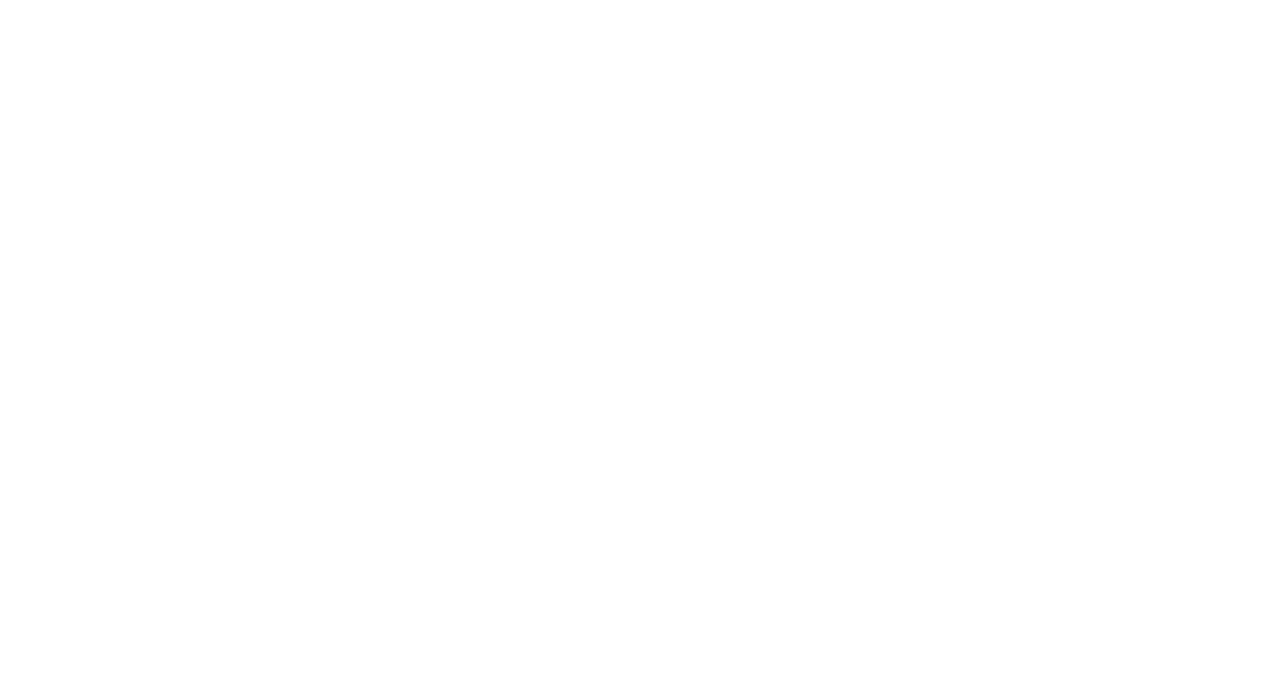
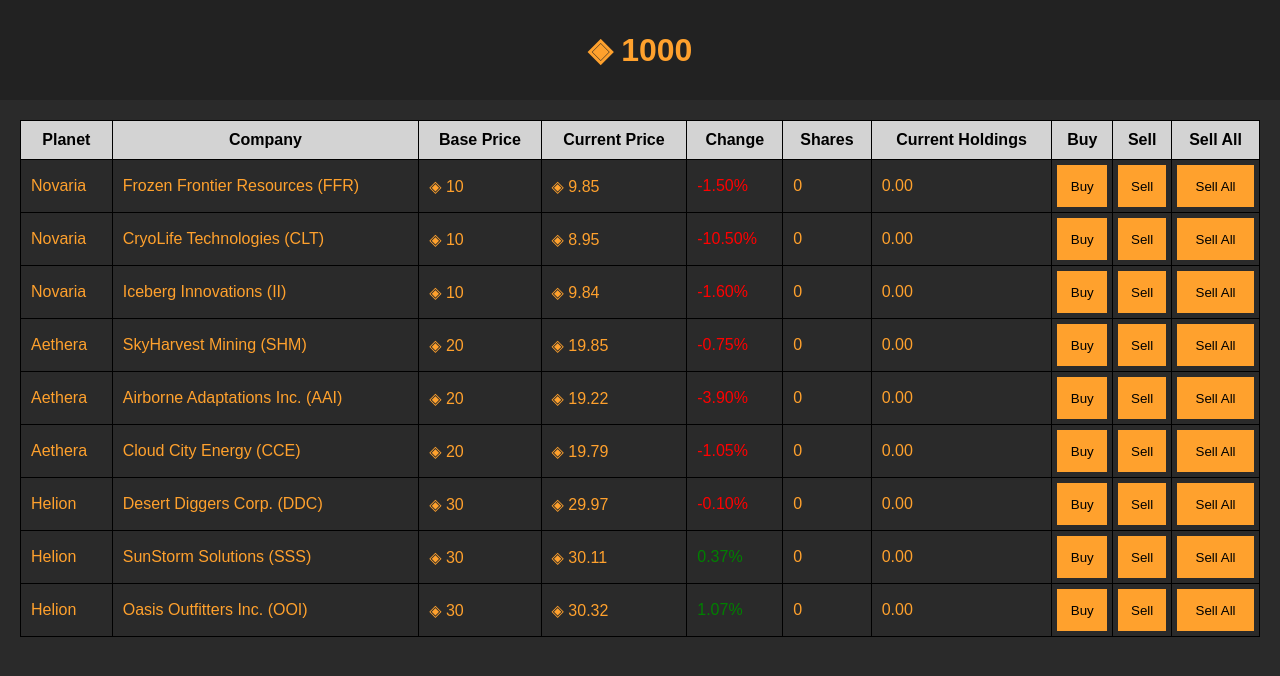
Before and after one commit to RobertArnosson/robertarnosson.github.io, a plain HTML site: page game/html/stockmarket.html in a window 1280 px wide. Drawn offline with Linux system fonts and the light colour scheme.

Commit message:
StockMarket Version

```diff
--- /dev/null
+++ b/game/css/stockmarket.css
@@ -0,0 +1,43 @@
+table {
+    border-collapse: collapse;
+    margin: 20px;
+}
+
+th, td {
+    padding: 10px;
+    border: 1px solid black;
+}
+
+td {
+    color: #FFA12D;
+}
+
+th {
+    background-color: lightgray;
+}
+
+td:nth-child(n+8) {
+    padding: 5px;
+}
+
+.positive {
+    color: green;
+}
+
+.negative {
+    color: red;
+}
+.stock-button {
+    width: 100%;
+    height: 42px;
+    border: 0;
+    background-color: #FFA12D;
+}
+
+.stock-button:hover {
+    background-color: #ffba66;
+}
+
+.stock-button:active {
+    background-color: #d3821f;
+}
--- /dev/null
+++ b/game/html/map_space.html
@@ -0,0 +1,20 @@
+<!DOCTYPE html>
+<html>
+<head>
+	<title>Ore Information</title>
+	<link rel="stylesheet" type="text/css" href="../css/style.css">
+	<link rel="stylesheet" type="text/css" href="../css/body.css">
+	<link rel="stylesheet" type="text/css" href="../css/infobar.css">
+	<link rel="stylesheet" type="text/css" href="../css/map.css">
+</head>
+<body>
+    <div id="container">
+        <img id="map" draggable="false" src="../img/map/map.png">
+        <div class="marker-button" id="marker-1"><button class="marker-button-b">Planet 1</button></div>
+        <div class="marker-button" id="marker-2"><button class="marker-button-b">Planet 2</button></div>
+        <div class="marker-button" id="marker-3"><button class="marker-button-b">Planet 3</button></div>
+        <div class="marker-button" id="marker-4"><button class="marker-button-b">Planet 4</button></div>
+    </div>
+</body>
+<script type="text/javascript" src="../js/map.js"></script>
+</html>
--- a/game/html/stockmarket.html
+++ b/game/html/stockmarket.html
@@ -0,0 +1,143 @@
+<!DOCTYPE html>
+<html>
+  <head>
+    <title>Stock Market</title>
+    <link rel="stylesheet" type="text/css" href="../css/body.css">
+    <link rel="stylesheet" type="text/css" href="../css/stockmarket.css">
+    <link rel="stylesheet" type="text/css" href="../css/infobar.css">
+  </head>
+  <body>
+    <div class="info">
+        <div id="info-div">
+            <h1 id="money">◈ 0</h1>
+        </div>
+    </div>
+    <table>
+        <thead>
+            <tr>
+                <th>Planet</th>
+                <th>Company</th>
+                <th>Base Price</th>
+                <th>Current Price</th>
+                <th>Change</th>
+                <th>Shares</th>
+                <th>Current Holdings</th>
+                <th>Buy</th>
+                <th>Sell</th>
+                <th>Sell All</th>
+            </tr>
+        </thead>
+        <tbody>
+            <tr>
+                <td>Novaria</td>
+                <td>Frozen Frontier Resources (FFR)</td>
+                <td>◈ 10</td>
+                <td id="ffr-price"></td>
+                <td id="ffr-change"></td>
+                <td id="ffr-shares">0</td>
+                <td id="ffr-holdings"></td>
+                <td><button class="stock-button" onclick="buyStock(0, 1)">Buy</button></td>
+                <td><button class="stock-button" onclick="sellStock(0, 1)">Sell</button></td>
+                <td><button class="stock-button" onclick="sellStock(0, 0)">Sell All</button></td>
+            </tr>
+            <tr>
+                <td>Novaria</td>
+                <td>CryoLife Technologies (CLT)</td>
+                <td>◈ 10</td>
+                <td id="clt-price"></td>
+                <td id="clt-change"></td>
+                <td id="clt-shares">0</td>
+                <td id="clt-holdings"></td>
+                <td><button class="stock-button" onclick="buyStock(1, 1)">Buy</button></td>
+                <td><button class="stock-button" onclick="sellStock(1, 1)">Sell</button></td>
+                <td><button class="stock-button" onclick="sellStock(1, 0)">Sell All</button></td>
+            </tr>
+            <tr>
+                <td>Novaria</td>
+                <td>Iceberg Innovations (II)</td>
+                <td>◈ 10</td>
+                <td id="ii-price"></td>
+                <td id="ii-change"></td>
+                <td id="ii-shares">0</td>
+                <td id="ii-holdings"></td>
+                <td><button class="stock-button" onclick="buyStock(2, 1)">Buy</button></td>
+                <td><button class="stock-button" onclick="sellStock(2, 1)">Sell</button></td>
+                <td><button class="stock-button" onclick="sellStock(2, 0)">Sell All</button></td>
+            </tr>
+            <tr>
+                <td>Aethera</td>
+                <td>SkyHarvest Mining (SHM)</td>
+                <td>◈ 20</td>
+                <td id="shm-price"></td>
+                <td id="shm-change"></td>
+                <td id="shm-shares">0</td>
+                <td id="shm-holdings"></td>
+                <td><button class="stock-button" onclick="buyStock(3, 1)">Buy</button></td>
+                <td><button class="stock-button" onclick="sellStock(3, 1)">Sell</button></td>
+                <td><button class="stock-button" onclick="sellStock(3, 0)">Sell All</button></td>
+            </tr>
+            <tr>
+                <td>Aethera</td>
+                <td>Airborne Adaptations Inc. (AAI)</td>
+                <td>◈ 20</td>
+                <td id="aai-price"></td>
+                <td id="aai-change"></td>
+                <td id="aai-shares">0</td>
+                <td id="aai-holdings"></td>
+                <td><button class="stock-button" onclick="buyStock(4, 1)">Buy</button></td>
+                <td><button class="stock-button" onclick="sellStock(4, 1)">Sell</button></td>
+                <td><button class="stock-button" onclick="sellStock(4, 0)">Sell All</button></td>
+            </tr>
+            <tr>
+                <td>Aethera</td>
+                <td>Cloud City Energy (CCE)</td>
+                <td>◈ 20</td>
+                <td id="cce-price"></td>
+                <td id="cce-change"></td>
+                <td id="cce-shares">0</td>
+                <td id="cce-holdings"></td>
+                <td><button class="stock-button" onclick="buyStock(5, 1)">Buy</button></td>
+                <td><button class="stock-button" onclick="sellStock(5, 1)">Sell</button></td>
+                <td><button class="stock-button" onclick="sellStock(5, 0)">Sell All</button></td>
+            </tr>
+            <tr>
+                <td>Helion</td>
+                <td>Desert Diggers Corp. (DDC)</td>
+                <td>◈ 30</td>
+                <td id="ddc-price"></td>
+                <td id="ddc-change"></td>
+                <td id="ddc-shares">0</td>
+                <td id="ddc-holdings"></td>
+                <td><button class="stock-button" onclick="buyStock(6, 1)">Buy</button></td>
+                <td><button class="stock-button" onclick="sellStock(6, 1)">Sell</button></td>
+                <td><button class="stock-button" onclick="sellStock(6, 0)">Sell All</button></td>
+            </tr>
+            <tr>
+                <td>Helion</td>
+                <td>SunStorm Solutions (SSS)</td>
+                <td>◈ 30</td>
+                <td id="sss-price"></td>
+                <td id="sss-change"></td>
+                <td id="sss-shares">0</td>
+                <td id="sss-holdings"></td>
+                <td><button class="stock-button" onclick="buyStock(7, 1)">Buy</button></td>
+                <td><button class="stock-button" onclick="sellStock(7, 1)">Sell</button></td>
+                <td><button class="stock-button" onclick="sellStock(7, 0)">Sell All</button></td>
+            </tr>
+            <tr>
+                <td>Helion</td>
+                <td>Oasis Outfitters Inc. (OOI)</td>
+                <td>◈ 30</td>
+                <td id="ooi-price"></td>
+                <td id="ooi-change"></td>
+                <td id="ooi-shares">0</td>
+                <td id="ooi-holdings"></td>
+                <td><button class="stock-button" onclick="buyStock(8, 1)">Buy</button></td>
+                <td><button class="stock-button" onclick="sellStock(8, 1)">Sell</button></td>
+                <td><button class="stock-button" onclick="sellStock(8, 0)">Sell All</button></td>
+            </tr>
+        </tbody>
+    </table>
+    <script src="../js/stockmarket.js"></script>
+  </body>
+</html>
--- /dev/null
+++ b/game/js/stockmarket.js
@@ -0,0 +1,196 @@
+
+
+// Stock data
+const stocks = [
+    {
+    planet: "Novaria",
+    company: "Frozen Frontier Resources (FFR)",
+    name: "FFR",
+    symbol: "◈",
+    basePrice: 10,
+    price: 10,
+    volatility: 1,
+    change: 0,
+    shares: 0  },
+
+    {
+    planet: "Novaria",
+    company: "CryoLife Technologies (CLT)",
+    name: "CLT",
+    symbol: "◈",
+    basePrice: 10,
+    price: 10,
+    volatility: 1,
+    change: 0,
+    shares: 0
+    },
+    {
+    planet: "Novaria",
+    company: "Iceberg Innovations (II)",
+    name: "II",
+    symbol: "◈",
+    basePrice: 10,
+    price: 10,
+    volatility: 1,
+    change: 0,
+    shares: 0
+    },
+    {
+    planet: "Aethera",
+    company: "SkyHarvest Mining (SHM)",
+    name: "SHM",
+    symbol: "◈",
+    basePrice: 20,
+    price: 20,
+    volatility: 1,
+    change: 0,
+    shares: 0
+    },
+    {
+    planet: "Aethera",
+    company: "Airborne Adaptations Inc. (AAI)",
+    name: "AAI",
+    symbol: "◈",
+    basePrice: 20,
+    price: 20,
+    volatility: 1,
+    change: 0,
+    shares: 0
+    },
+    {
+    planet: "Aethera",
+    company: "Cloud City Energy (CCE)",
+    name: "CCE",
+    symbol: "◈",
+    basePrice: 20,
+    price: 20,
+    volatility: 1,
+    change: 0,
+    shares: 0
+    },
+    {
+    planet: "Helion",
+    company: "Desert Diggers Corp. (DDC)",
+    name: "DDC",
+    symbol: "◈",
+    basePrice: 30,
+    price: 30,
+    volatility: 1,
+    change: 0,
+    shares: 0
+    },
+    {
+    planet: "Helion",
+    company: "SunStorm Solutions (SSS)",
+    name: "SSS",
+    symbol: "◈",
+    basePrice: 30,
+    price: 30,
+    volatility: 1,
+    change: 0,
+    shares: 0
+    },
+    {
+    planet: "Helion",
+    company: "Oasis Outfitters Inc. (OOI)",
+    name: "OOI",
+    symbol: "◈",
+    basePrice: 30,
+    price: 30,
+    volatility: 1,
+    change: 0,
+    shares: 0
+    }
+];
+
+function updatePrices() {
+  for (let i = 0; i < stocks.length; i++) {
+    let stock = stocks[i];
+    let basePrice = stock.basePrice;
+    let volatility;
+    if (Math.floor(Math.random() * 100) + 1 == 100) {
+        volatility = Math.floor(Math.random() * 10) + 1
+        console.log("------------------------------------------------------");
+        console.log(stock.company + " - " + "High Volatility: " + volatility);
+        console.log("------------------------------------------------------");
+    } else {
+        volatility = stock.volatility + Math.random() - 0.5;
+        console.log(stock.company + " - " + "Normal Volatility: " + volatility);
+    }
+    let movement = Math.random() * volatility * 2 - volatility;
+    let newPrice = Math.max(basePrice + movement, 1);
+    stock.price = newPrice.toFixed(2);
+
+
+    let priceElement = document.getElementById(stock.name.toLowerCase() + "-price");
+    priceElement.innerHTML = stock.symbol + " " + stock.price;
+
+    let changeElement = document.getElementById(stock.name.toLowerCase() + "-change");
+    let change = ((stock.price - basePrice) / basePrice) * 100;
+    let changeFormatted = change.toFixed(2) + "%";
+    changeElement.innerHTML = changeFormatted;
+    if (change > 0) {
+      changeElement.classList.remove("negative");
+      changeElement.classList.add("positive");
+    } else {
+      changeElement.classList.remove("positive");
+      changeElement.classList.add("negative");
+    }
+
+    updateHoldings(i);
+  }
+}
+
+function buyStock(stockIndex, shares) {
+    let stock = stocks[stockIndex];
+    let totalCost = stock.price * shares+1;
+    if (totalCost > 0 && totalCost <= balance) {
+        stock.shares += shares;
+        balance -= totalCost;
+        updateBalance();
+        updateStockShares(stockIndex);
+    } else {
+        console.log(totalCost)
+    }
+}
+
+function sellStock(stockIndex, shares) {
+    let stock = stocks[stockIndex];
+    if (shares > 0 && shares <= stock.shares) {
+        let totalSale = stock.price * shares;
+        stock.shares -= shares;
+        balance += totalSale;
+        updateBalance();
+        updateStockShares(stockIndex);
+    } else if (shares == 0 && shares <= stock.shares) {
+        let totalSale = stock.price * stock.shares;
+        stock.shares = 0;
+        balance += totalSale;
+        updateBalance();
+        updateStockShares(stockIndex);
+    }
+}
+
+function updateHoldings(stockIndex) {
+    let stock = stocks[stockIndex];
+    let holdingsElement = document.getElementById(stock.name.toLowerCase() + "-holdings");
+    holdingsElement.innerHTML = (stock.shares * stock.price).toFixed(2);
+}
+
+function updateStockShares(stockIndex) {
+    let stock = stocks[stockIndex];
+    let sharesElement = document.getElementById(stock.name.toLowerCase() + "-shares");
+    sharesElement.innerHTML = stock.shares;
+    updateHoldings(stockIndex);
+}
+
+function updateBalance() {
+    let money = document.getElementById('money');
+    money.textContent = "◈ "+balance.toFixed(0)
+}
+
+let balance = 1000;
+updateBalance();
+
+updatePrices();
+setInterval(updatePrices, 2500);
```
Also changed, not shown: game/css/index.css (added, +13 -0 lines), game/html/warehouse.html (added, +12 -0 lines), game/index.html (+6 -17 lines), game/html/map_mine.html (renamed from game/html/map.html), 1 other file.
